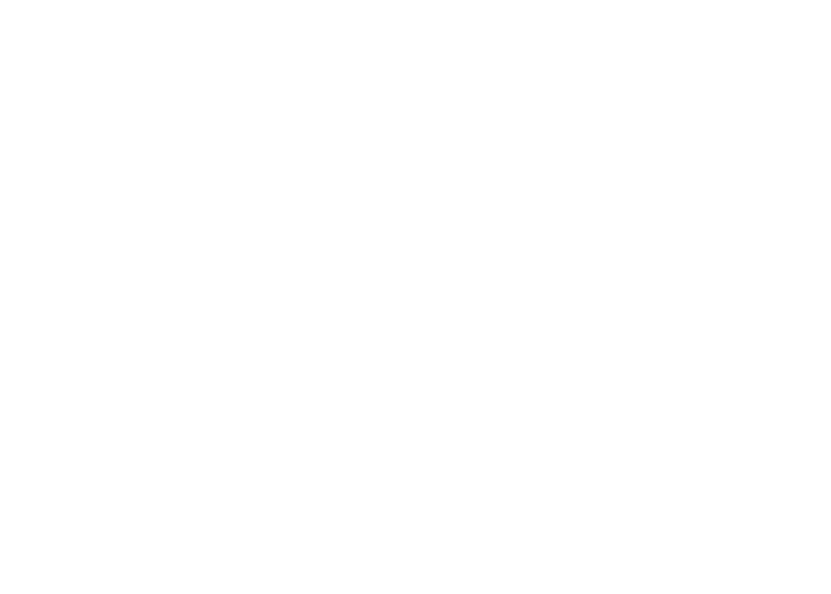
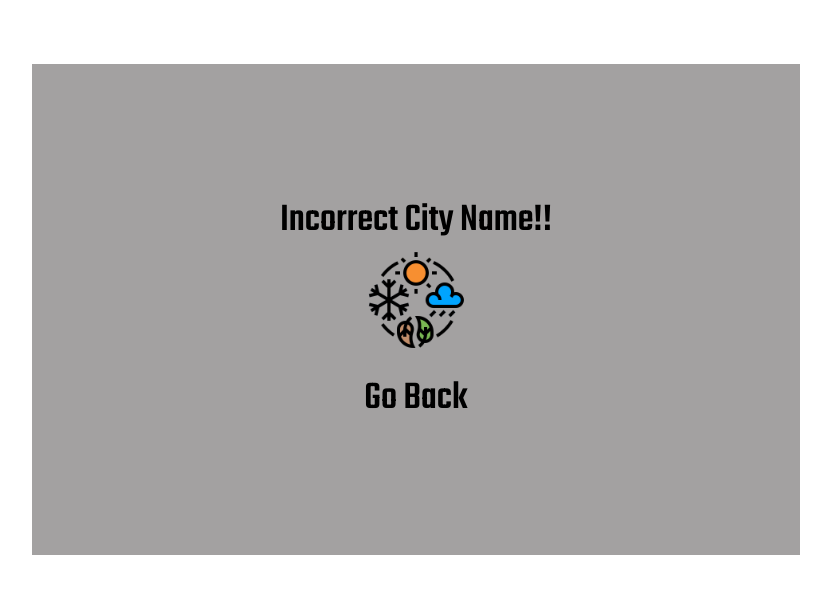
Before and after one commit to Tanmay2510/WeatherReact, a React (Create React App) app: page /WHAT in a window 1280 px wide. Before the commit this address had no page. Shown: the top 594 px of the page, without its empty margins (224-1055 px from the left). Built offline with nearby package versions, Linux system fonts and the light colour scheme; a web font is replaced by a local one.

Commit message:
added all

```diff
--- a/src/components/Animatedroutes.js
+++ b/src/components/Animatedroutes.js
@@ -2,6 +2,7 @@ import React from 'react'
 import {Routes, Route, useLocation} from 'react-router-dom';
 import Mainpage from './Mainpage';
 import Forecast from './Forecast';
+import WHAT from './WHAT';
 import { AnimatePresence } from 'framer-motion';
 function Animatedroutes() {
     const location = useLocation();
@@ -9,6 +10,8 @@ function Animatedroutes() {
     <AnimatePresence exitBeforeEnter>
      <Routes location={location} key={location.pathname}>
     <Route exact path ="/" element={      <Mainpage/>   }>    </Route>
+    <Route exact path ="/WHAT" element={   <WHAT />   }>    </Route>
+
     <Route exact path ="/forecaste" element={      <Forecast/>   }> </Route>
          </Routes>
    </AnimatePresence>
--- a/src/components/Forecast.css
+++ b/src/components/Forecast.css
@@ -6,7 +6,18 @@
     background: rgba(151, 153, 160, 0.4);
     backdrop-filter: blur(1px);
 }
+.iconsp{
+
+    display: flex;
+    justify-content: space-evenly;
+    background: transparent;
+    margin-top: -40px;
+    padding-bottom: 10px;
+    backdrop-filter: blur(1px);
+}
+
 .forebg{
+    z-index: 1;
     background-size: cover;
     background-image: linear-gradient(to top, #9795f0 0%, #fbc8d4 100%);
 }
--- a/src/components/Forecast.js
+++ b/src/components/Forecast.js
@@ -5,6 +5,8 @@ import Fog from './icons/Fog'
 import Sun from './icons/Sun'
 import Lightning from './icons/Lightning'
 import "./Forecast.css";
+import ss  from "../images/season.png"
+
 import { Draggable } from 'react-drag-reorder'
 import Forecastcards from './Forecastcards'
 import Particl from './Particl'
@@ -12,12 +14,19 @@ import { CityName } from './Mainpage'
 import axios from "axios"
 import { Grid } from '@mui/material'
 import {motion} from 'framer-motion'
+import { useNavigate } from 'react-router-dom'
 function Forecast() {
-console.log(CityName);
+// console.log(CityName);
+const navigate = useNavigate();
 const [data,setdata] = useState({});
    const forecaste = `https://api.openweathermap.org/data/2.5/forecast?q=${CityName}&units=metric&cnt=32&appid=${process.env.REACT_APP_API_KEY}`;
     console.log(forecaste);
+    const [isActive, setIsActive] =useState(false);
 
+    const hand = ()=>{
+      setIsActive(!isActive);
+      navigate("/");
+    }
     useEffect(() => {
     axios.get(forecaste).then((response) => {
         setdata(response.data)
@@ -350,12 +359,19 @@ const [data,setdata] = useState({});
         </Grid>
         </Grid>
 
+    <div className='iconsp '>
 
-
-
+    <motion.div
+    className="mot"
+    onClick={hand}
+    animate={{
+      rotate: isActive ? 360 : 0
+    }}>
+    <img src={ss}  alt="backimg" style={{width:"15%"}}></img>
+    </motion.div>
     </div>
     </div>
-
+    </div>
     </motion.div>
 
   )
--- a/src/components/Mainpage.js
+++ b/src/components/Mainpage.js
@@ -20,6 +20,8 @@ const searchLocation =(event) => {
       setData(response.data);
 
       setcityenter(true);
+    }).catch(err=>{
+      navigate("/WHAT");
     })
     setLocation('');
   }
--- /dev/null
+++ b/src/components/WHAT.css
@@ -0,0 +1,27 @@
+@import url('https://fonts.googleapis.com/css2?family=Teko:wght@500&display=swap');
+.what{
+    background:rgb(163, 161, 161);
+    align-items: center;
+    padding:10%;
+    font-family: 'Teko', sans-serif;
+    font-size: 40px;
+    margin-top: 5%;
+
+
+}
+.forfl{
+    display: flex   ;
+    justify-content: center;
+
+    }
+
+.lin{
+    text-decoration:none;
+    color: black;
+}
+.lin:hover{
+    color:rgb(85, 85, 85);
+}
+.mot{
+    cursor: pointer;
+}
--- /dev/null
+++ b/src/components/WHAT.js
@@ -0,0 +1,33 @@
+import React, { useState } from 'react'
+import "./WHAT.css"
+import {motion} from "framer-motion"
+import ss  from "../images/season.png"
+function Notdate() {
+  const [isActive, setIsActive] =useState(false);
+
+  return (
+    <motion.div
+    initial={{opacity:0}}
+    animate={{opacity:1}}
+    transition={{duration:0.5}}className='forfl'>
+    <div className='what'>
+    <p>Incorrect City Name!!</p>
+
+    <motion.div
+    className="mot"
+    onClick={() => setIsActive(!isActive)}
+    animate={{
+      rotate: isActive ? 360 : 0
+    }}>
+    <img src={ss}  alt = "back img" style={{width:"20%"}}></img><br></br>
+
+    </motion.div>
+
+    <a href="/forecaste" className='lin'>Go Back</a>
+    </div>
+    </motion.div>
+
+  )
+}
+//
+export default Notdate
```
Also changed, not shown: src/images/season.png (added).
